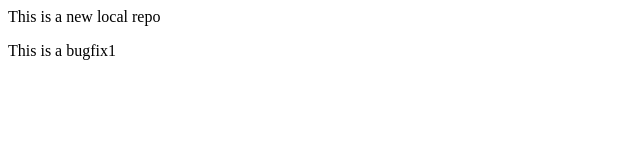
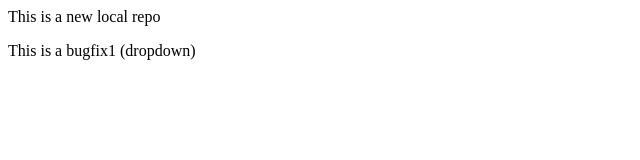
Before and after one commit to saurabhsumanyadav/localRepo, a plain HTML site: page index.html in a window 1280 px wide. Shown: the full height of the page, 0-640 px from the left. Drawn offline with Linux system fonts and the light colour scheme.

```diff
--- a/index.html
+++ b/index.html
@@ -1,2 +1,2 @@
 <p> This is a new local repo </p>
-<p> This is a bugfix1 </p>
+<p> This is a bugfix1 (dropdown)</p>
```
